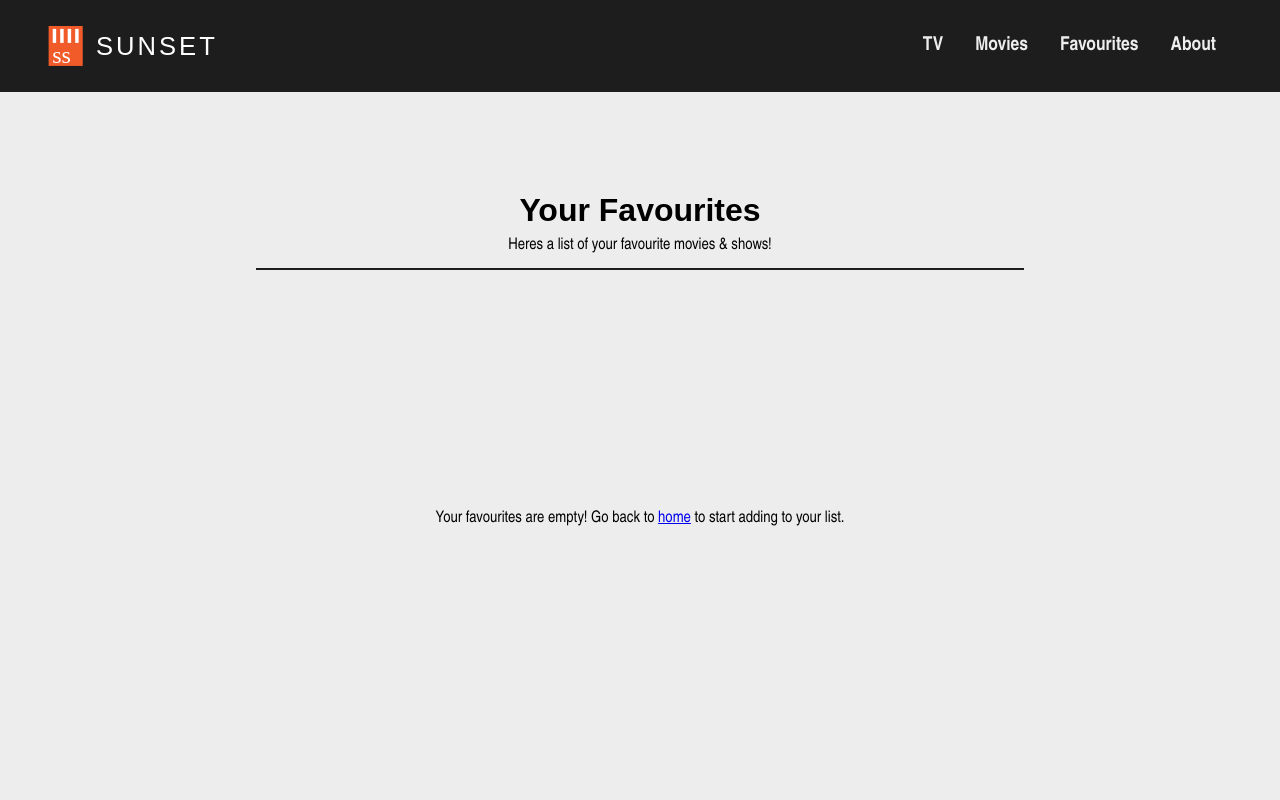
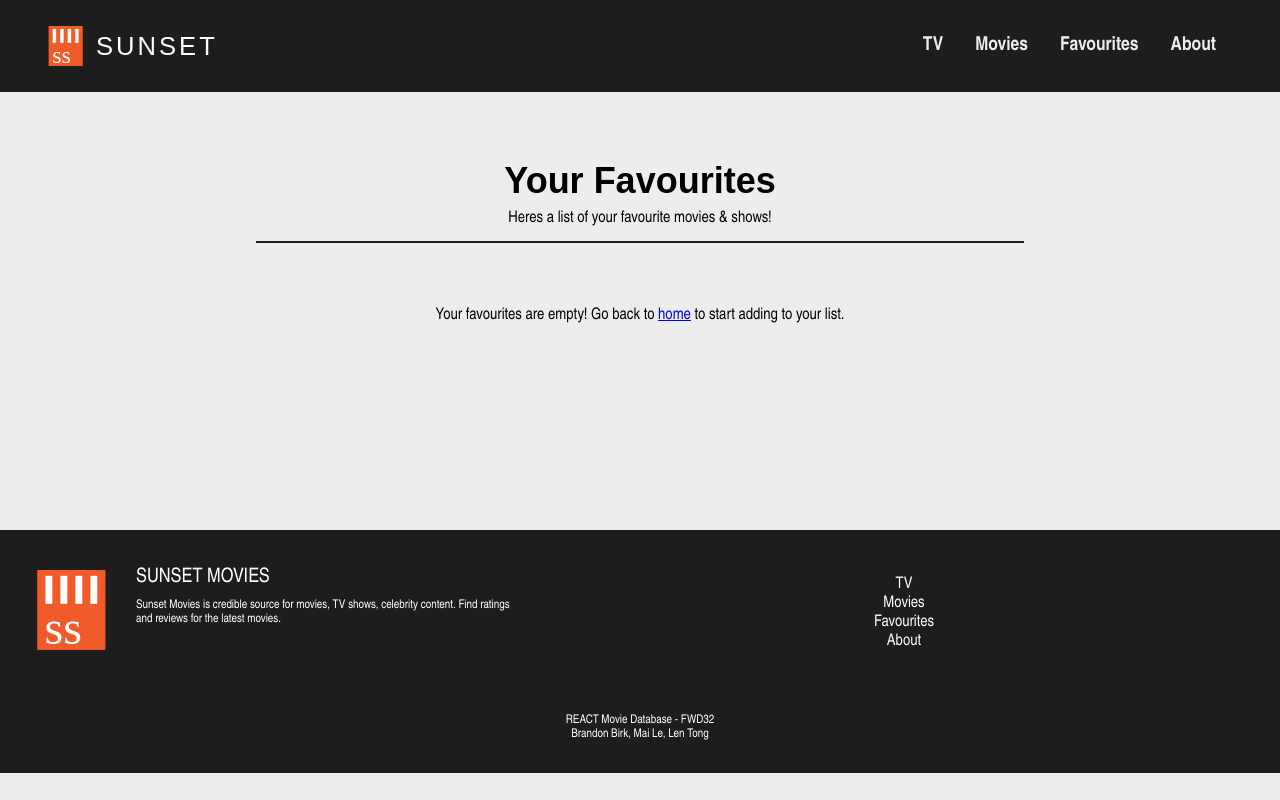
Before and after one commit to brandonb95/Movie-Database, a React (Create React App) app in the folder movie-database/: page /favourites in a window 1280 px wide. Shown: the top 800 px of the page. Built offline with nearby package versions, Linux system fonts and the light colour scheme.

Commit message:
favourite styling

```diff
--- a/movie-database/src/components/Favourites.js
+++ b/movie-database/src/components/Favourites.js
@@ -4,10 +4,11 @@ const PageFaves = () => {
     return (
         <body>
             <div className="fav-wrapper">
-                <h1>Your Favourites</h1>
-                <p>Heres a list of your favourite movies & shows!</p>
+            <h1>Your Favourites</h1>
+            <p>Heres a list of your favourite movies & shows!</p>
 
                 <section className='faves-page'>
+
                     <FavesContainer />
                 </section>
             </div>
--- a/movie-database/src/scss/_favourites.scss
+++ b/movie-database/src/scss/_favourites.scss
@@ -5,11 +5,11 @@ body {
     text-align: center;
 
     .fav-wrapper {
-
+        margin-bottom:-5rem;
 
         h1{
             margin: auto;
-            padding: 12rem 0 .5rem 0;
+            padding: 10rem 0 .5rem 0;
             font-family: $logo-font;
 
         }
@@ -21,8 +21,30 @@ body {
             padding-bottom: .75rem;
         }
 
-        .faves-page p{
-            border-bottom: none;
+        .faves-page {
+            margin-top: -13rem;
+            p{
+                border-bottom: none;
+            }
+        }
+
+
+    }
+}
+
+// 768 px (Tablet)
+@media screen and (min-width: 48rem) {
+
+body {
+    .fav-wrapper {
+        h1{
+            font-size: 2.25rem;
+        }
+
+        .faves-page {
+            margin-top: -11rem;
         }
     }
 }
+
+}
```
